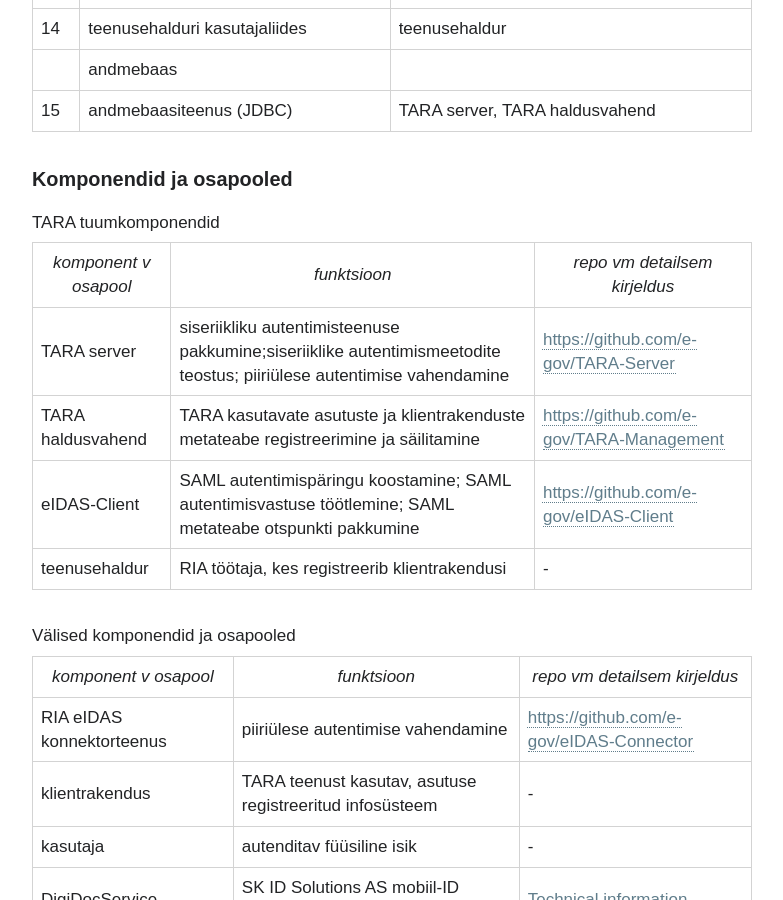
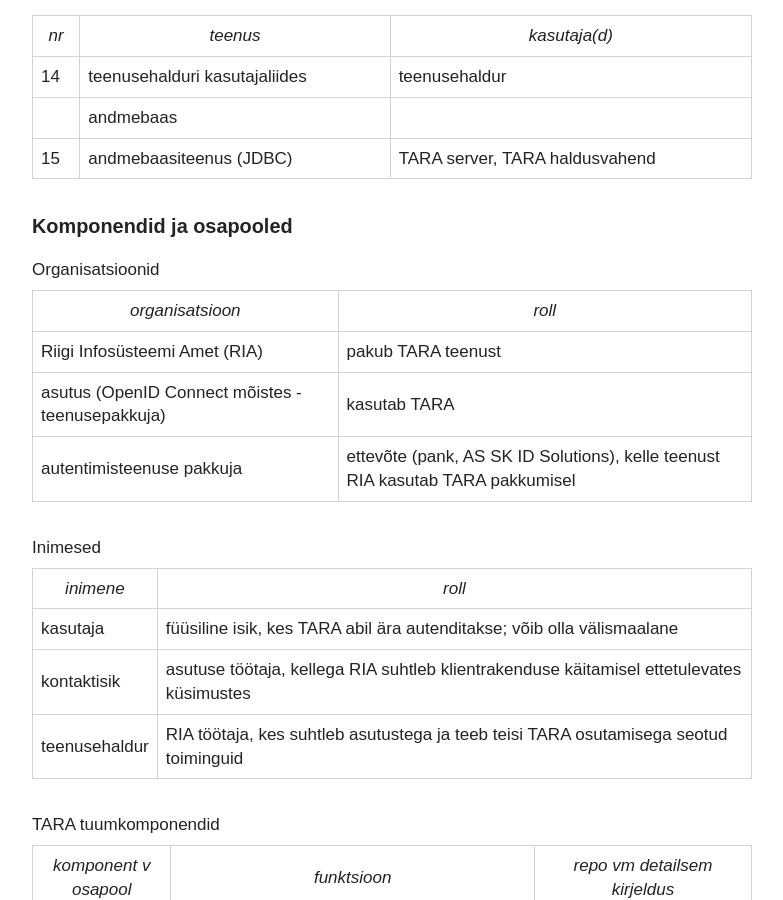
Before and after one commit to e-gov/TARA-Doku, a Jekyll site: the page built from Arhitektuurikirjeldus.md, in a window 1280 px wide and 900 px high, scrolled down 2711 px. Shown: the whole window, without its empty margins (2-785 px from the left). Built offline with Jekyll 4.4.1, drawn with Linux system fonts in a browser that asks for light colours; our own code applies the rules of GitHub Pages for plain Markdown files; some of the changed text lies outside the part shown.

Commit message:
Arhitektuurikirjeldusse lisatud organisatsioonid ja inimesed

```diff
--- a/Arhitektuurikirjeldus.md
+++ b/Arhitektuurikirjeldus.md
@@ -78,6 +78,22 @@ nr | teenus    | kasutaja(d)
 
 ## Komponendid ja osapooled
 
+### Organisatsioonid
+
+organisatsioon | roll
+---------------|-------
+Riigi Infosüsteemi Amet (RIA) | pakub TARA teenust
+asutus (OpenID Connect mõistes - teenusepakkuja) | kasutab TARA
+autentimisteenuse pakkuja | ettevõte (pank, AS SK ID Solutions), kelle teenust RIA kasutab TARA pakkumisel
+
+### Inimesed
+
+inimene       | roll
+--------------|----------
+kasutaja      | füüsiline isik, kes TARA abil ära autenditakse; võib olla välismaalane
+kontaktisik   | asutuse töötaja, kellega RIA suhtleb klientrakenduse käitamisel ettetulevates küsimustes
+teenusehaldur | RIA töötaja, kes suhtleb asutustega ja teeb teisi TARA osutamisega seotud toiminguid
+
 ### TARA tuumkomponendid
 
 komponent v osapool  | funktsioon | repo vm detailsem kirjeldus
```
